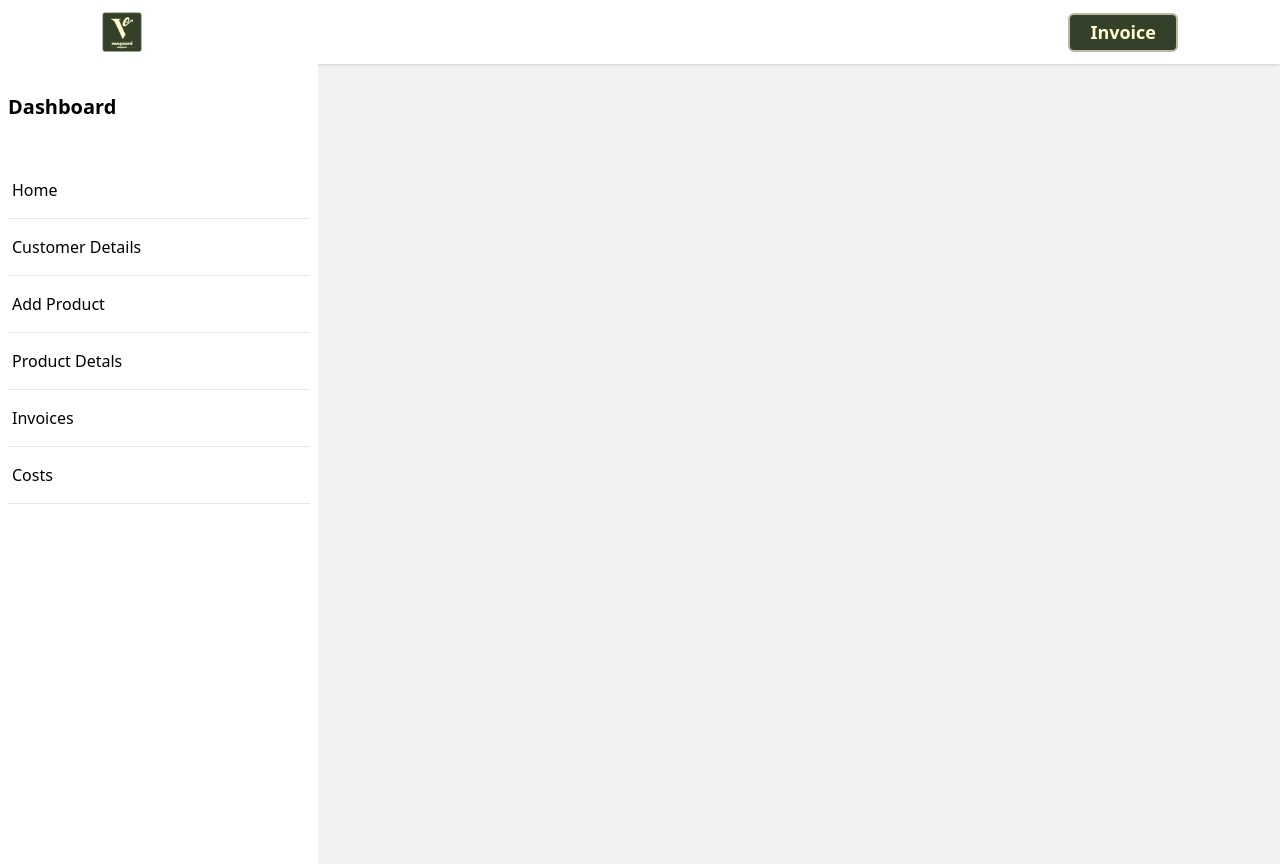
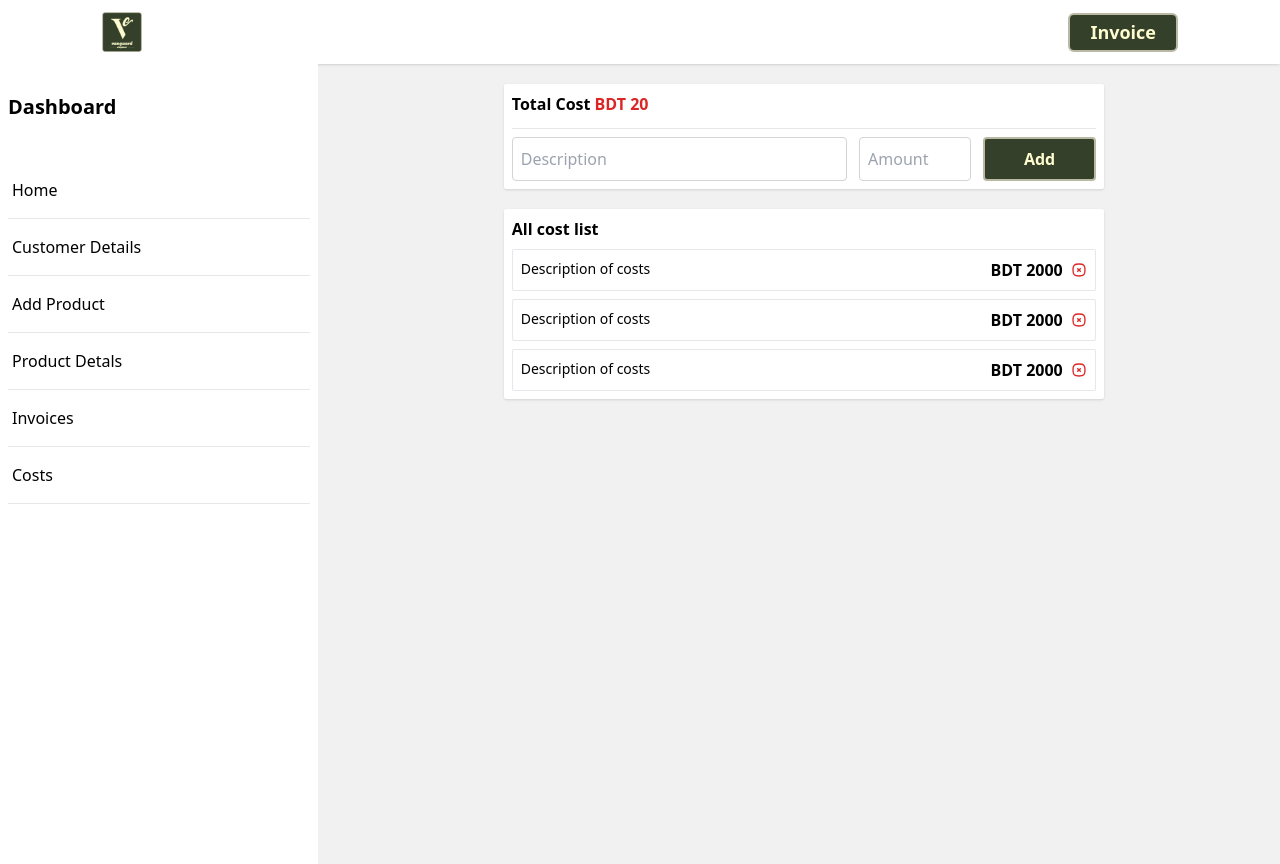
Before and after one commit to muntasir23/vanguard, a React (Create React App) app: page /allcost in a window 1280 px wide. Built offline with nearby package versions, Linux system fonts and the light colour scheme.

Commit message:
some ui done

```diff
--- a/src/App.css
+++ b/src/App.css
@@ -41,7 +41,7 @@ body {
     display: block;
   }
   .sidebar {
-    left: -500px;
+    left: -900px;
     transition: 0.3s ease-in-out;
   }
   .sidebar-open {
--- a/src/App.js
+++ b/src/App.js
@@ -6,6 +6,9 @@ import Sidebar from "./components/Sidebar";
 import { useState } from "react";
 import AddProduct from "./pages.js/AddProduct";
 import AllProduct from "./components/AllProduct";
+import CostSection from "./pages/CostSection";
+import Invoice from "./pages/Invoice";
+import CustomerDetails from "./pages/CustomerDetails";
 
 function App() {
   const [sidebar, setSidebar] = useState(true);
@@ -25,6 +28,12 @@ function App() {
             <Route path="/addproduct" element={<AddProduct />}></Route>
             <Route path="/" element={<Hightlights />}></Route>
             <Route path="/allproducts" element={<AllProduct />}></Route>
+            <Route path="/allcost" element={<CostSection />}></Route>
+            <Route path="/invoice" element={<Invoice />}></Route>
+            <Route
+              path="/customersdetails"
+              element={<CustomerDetails />}
+            ></Route>
           </Routes>
         </div>
       </div>
--- a/src/components/ProductForm.js
+++ b/src/components/ProductForm.js
@@ -64,7 +64,7 @@ export default function ProductForm() {
               type="text"
               value={name}
               onChange={(e) => setName(e.target.value)}
-              className="border-2 border-zinc-300 rounded p-2 w-[100%] mt-2"
+              className="border border-zinc-300 rounded p-2 w-[100%] mt-2"
             />
           </div>
           <div className="w-full">
@@ -74,7 +74,7 @@ export default function ProductForm() {
               type="number"
               value={inStock}
               onChange={(e) => setStock(e.target.value)}
-              className="border-2 border-zinc-300 rounded p-2 w-full mt-2"
+              className="border border-zinc-300 rounded p-2 w-full mt-2"
             />
           </div>
         </div>
@@ -86,7 +86,7 @@ export default function ProductForm() {
               type="number"
               value={cost}
               onChange={(e) => setCost(e.target.value)}
-              className="border-2 border-zinc-300 rounded p-2 w-[100%] mt-2"
+              className="border border-zinc-300 rounded p-2 w-[100%] mt-2"
             />
           </div>
           <div className="w-full">
@@ -96,7 +96,7 @@ export default function ProductForm() {
               type="number"
               value={sewing}
               onChange={(e) => setSewing(e.target.value)}
-              className="border-2 border-zinc-300 rounded p-2 w-full mt-2"
+              className="border border-zinc-300 rounded p-2 w-full mt-2"
             />
           </div>
         </div>
@@ -108,7 +108,7 @@ export default function ProductForm() {
               type="number"
               value={packging}
               onChange={(e) => setPackging(e.target.value)}
-              className="border-2 border-zinc-300 rounded p-2 w-[100%] mt-2"
+              className="border border-zinc-300 rounded p-2 w-[100%] mt-2"
             />
           </div>
           <div className="w-full">
@@ -118,7 +118,7 @@ export default function ProductForm() {
               type="number"
               value={label}
               onChange={(e) => setLabel(e.target.value)}
-              className="border-2 border-zinc-300 rounded p-2 w-full mt-2"
+              className="border border-zinc-300 rounded p-2 w-full mt-2"
             />
           </div>
         </div>
@@ -130,7 +130,7 @@ export default function ProductForm() {
               type="number"
               value={gift}
               onChange={(e) => setGift(e.target.value)}
-              className="border-2 border-zinc-300 rounded p-2 w-[100%] mt-2"
+              className="border border-zinc-300 rounded p-2 w-[100%] mt-2"
             />
           </div>
           <div className="w-full">
@@ -140,7 +140,7 @@ export default function ProductForm() {
               type="number"
               value={selling}
               onChange={(e) => setSelling(e.target.value)}
-              className="border-2 border-zinc-300 rounded p-2 w-full mt-2"
+              className="border border-zinc-300 rounded p-2 w-full mt-2"
             />
           </div>
         </div>
--- a/src/components/Sidebar.js
+++ b/src/components/Sidebar.js
@@ -25,7 +25,7 @@ export default function Sidebar({ sidebar }) {
             <li className="border-b">
               {" "}
               <Link
-                to="/"
+                to="/customersdetails"
                 className="inline-block my-2 hover:bg-[#344029] hover:text-[#fffdd0] w-full py-2 rounded px-1"
               >
                 Customer Details
@@ -52,7 +52,7 @@ export default function Sidebar({ sidebar }) {
             <li className="border-b">
               {" "}
               <Link
-                to="/"
+                to="/invoice"
                 className="inline-block my-2 hover:bg-[#344029] hover:text-[#fffdd0] w-full py-2 rounded px-1"
               >
                 Invoices
@@ -61,7 +61,7 @@ export default function Sidebar({ sidebar }) {
             <li className="border-b">
               {" "}
               <Link
-                to="/"
+                to="/allcost"
                 className="inline-block my-2 hover:bg-[#344029] hover:text-[#fffdd0] w-full py-2 rounded px-1"
               >
                 Costs
--- /dev/null
+++ b/src/components/allcost/AddCost.js
@@ -0,0 +1,46 @@
+import React, { useState } from "react";
+
+export default function AddCost() {
+  const [description, setDiscription] = useState("");
+  const [amount, setAmount] = useState("");
+
+  const handleAdd = (e) => {
+    e.preventDefault();
+    console.log({
+      description,
+      amount: Number(amount),
+    });
+
+    setAmount("");
+    setDiscription("");
+  };
+
+  return (
+    <div className="w-full">
+      <form onSubmit={handleAdd} className="cost-form flex gap-3">
+        <input
+          type="text"
+          placeholder="Description"
+          required
+          value={description}
+          onChange={(e) => setDiscription(e.target.value)}
+          className="w-[60%] p-2 border border-zinc-300 rounded "
+        />
+        <input
+          type="number"
+          placeholder="Amount"
+          required
+          value={amount}
+          onChange={(e) => setAmount(e.target.value)}
+          className="w-[20%] p-2 border border-zinc-300 rounded"
+        />
+        <button
+          type="submit"
+          className="w-[20%] p-2 bg-[#344029] rounded font-bold text-[#fffdd0] border-2 border-[#b9b9a4]"
+        >
+          Add
+        </button>
+      </form>
+    </div>
+  );
+}
--- /dev/null
+++ b/src/components/allcost/CostDetails.js
@@ -0,0 +1,16 @@
+import React from "react";
+import { TbSquareRoundedX } from "react-icons/tb";
+export default function CostDetails() {
+  return (
+    <div className="mt-2 border flex justify-between gap-8 p-2 rounded-sm hover:bg-zinc-200">
+      <p className="text-[14px]">Description of costs</p>
+      <div className="flex items-center justify-center gap-2">
+        <p className="font-bold">BDT 2000</p>
+        <p className="text-red-600 cursor-pointer">
+          {" "}
+          <TbSquareRoundedX />
+        </p>
+      </div>
+    </div>
+  );
+}
--- /dev/null
+++ b/src/components/invoices/InvoiceDetails.js
@@ -0,0 +1,19 @@
+import React from "react";
+import { TbSquareRoundedX } from "react-icons/tb";
+
+export default function InvoiceDetails() {
+  return (
+    <div className="border mt-4 hover:bg-zinc-200 flex items-center justify-between gap-4 p-2 rounded-sm shadow-sm">
+      <div className="flex items-center justify-center gap-3">
+        <p className="invoice-id font-semibold text-[16px]">#1</p>
+        <p className="customer-name text-[16px]">Name</p>
+      </div>
+      <div className="flex items-center justify-center gap-2">
+        <p className="amount font-bold">BDT 2000</p>
+        <p className="text-[16px] text-red-600 cursor-pointer">
+          <TbSquareRoundedX />
+        </p>
+      </div>
+    </div>
+  );
+}
--- /dev/null
+++ b/src/pages/CostSection.js
@@ -0,0 +1,26 @@
+import React from "react";
+import AddCost from "../components/allcost/AddCost";
+import CostDetails from "../components/allcost/CostDetails";
+
+export default function CostSection() {
+  return (
+    <div className="mt-5 w-[100%] grid place-items-center">
+      <div className="md:w-[600px] w-[90%]">
+        <div className="bg-white p-2 rounded-sm shadow">
+          <p className="font-bold">
+            Total Cost <strong className="text-red-600">BDT 20</strong>{" "}
+          </p>
+          <div className="mt-3 pt-2 border-t">
+            <AddCost />
+          </div>
+        </div>
+        <div className="bg-white p-2 rounded-sm shadow mt-5">
+          <p className="font-semibold">All cost list</p>
+          <CostDetails />
+          <CostDetails />
+          <CostDetails />
+        </div>
+      </div>
+    </div>
+  );
+}
--- /dev/null
+++ b/src/pages/CustomerDetails.js
@@ -0,0 +1,5 @@
+import React from "react";
+
+export default function CustomerDetails() {
+  return <div>This is customer details</div>;
+}
--- /dev/null
+++ b/src/pages/Invoice.js
@@ -0,0 +1,17 @@
+import React from "react";
+import InvoiceDetails from "../components/invoices/InvoiceDetails";
+
+export default function Invoice() {
+  return (
+    <div className="invoice-page mt-5 w-[100%] grid place-items-center">
+      <div className="bg-white md:w-[800px] w-[95%] p-2 rounded-sm shadow">
+        <p className="font-bold">All Invoices</p>
+        <div className="mt-4 pt-4 border-t">
+          <InvoiceDetails />
+          <InvoiceDetails />
+          <InvoiceDetails />
+        </div>
+      </div>
+    </div>
+  );
+}
```
